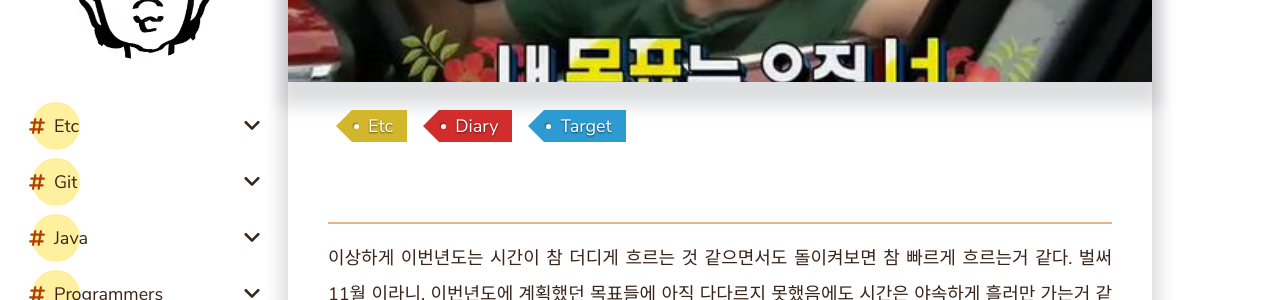
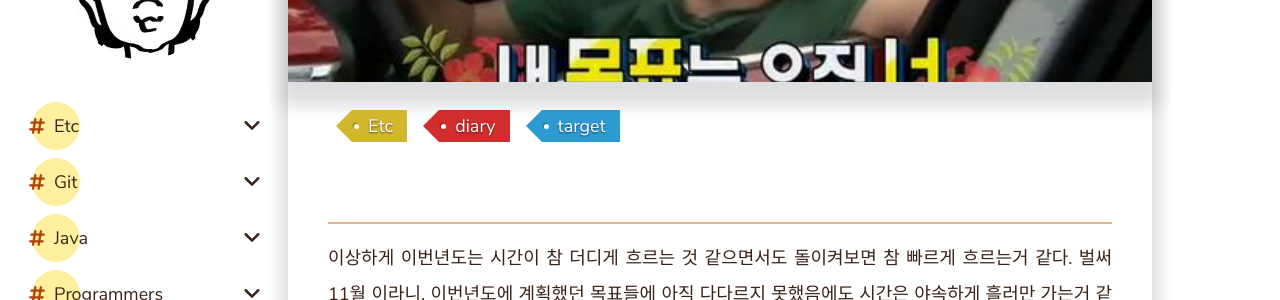
Before and after one commit to sbi1024/sbi1024.github.io, a Jekyll site: the page built from _pages/Etc/diary/post-02.md, in a window 1280 px wide and 900 px high, scrolled down 379 px. Shown: the part 146-446 px from the top of the window. Built offline with Jekyll 4.4.1, drawn with Linux system fonts in a browser that asks for light colours; comment, search, counter and statistics services are not loaded.

Commit message:
카테고리 중복 노출 현상 수정

```diff
--- a/_pages/Etc/diary/post-02.md
+++ b/_pages/Etc/diary/post-02.md
@@ -4,8 +4,8 @@ date: "2024-11-01"
 thumbnail: "/images/target.png"
 tags:
     - Etc
-    - Diary
-    - Target
+    - diary
+    - target
 ---
 
 -----
```
Also changed, not shown: _pages/Etc/diary/post-01.md (+1 -1 lines), _pages/Git/License/post-02.md (+2 -2 lines).
